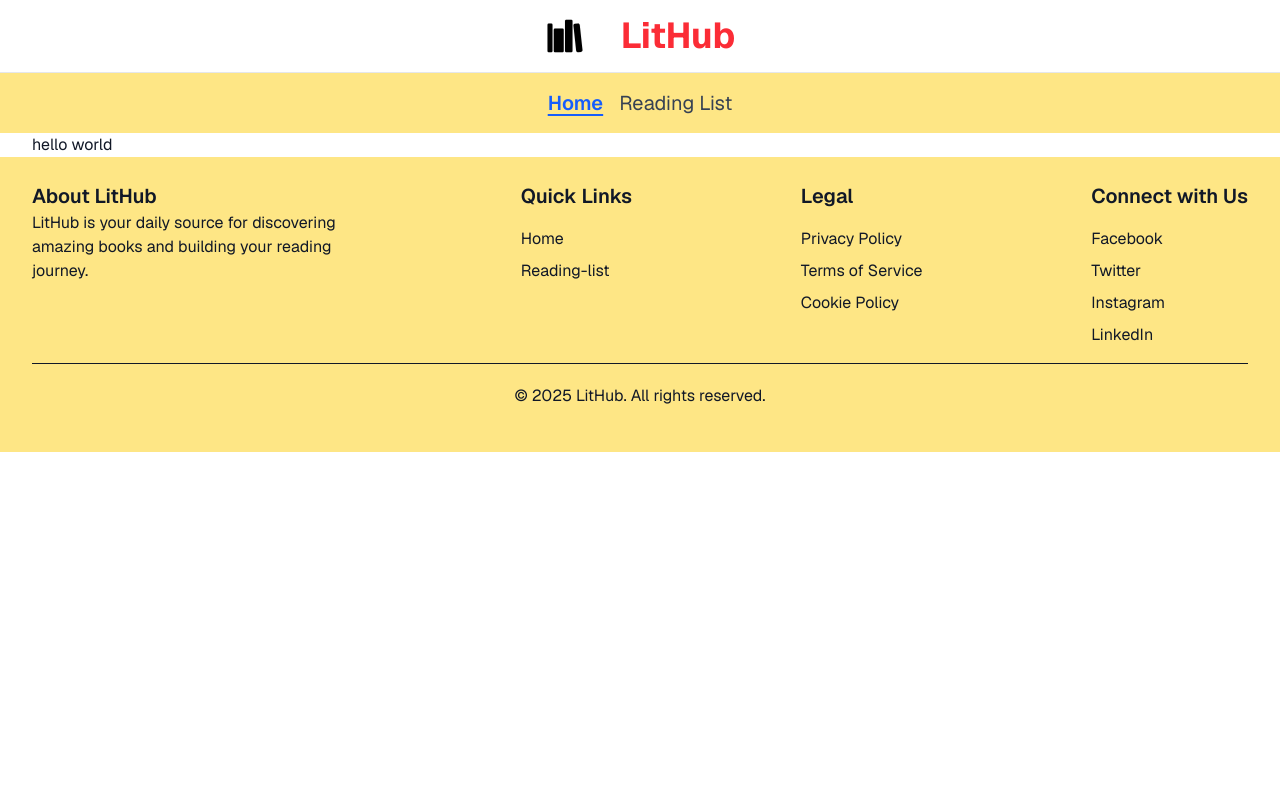
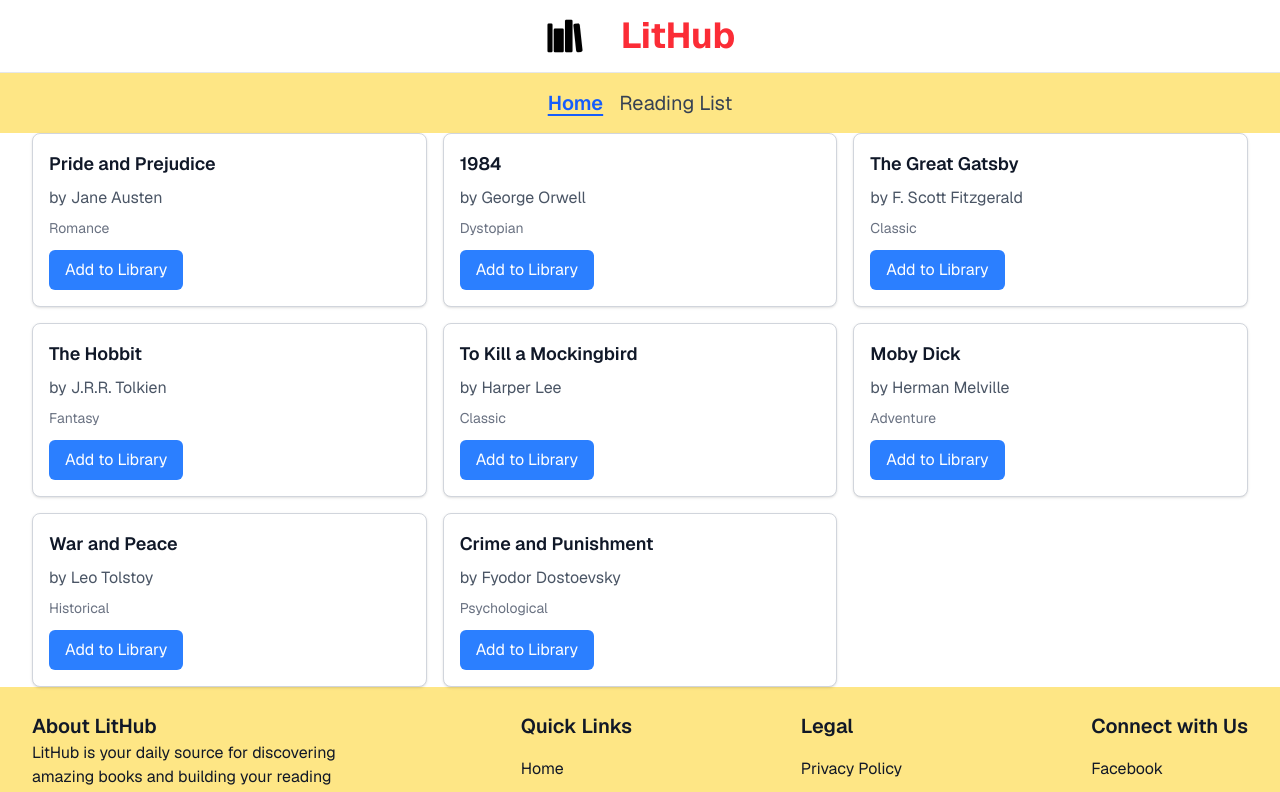
Before and after one commit to Vineethaveerapu/Lithub-testing, a Next.js app: page / in a window 1280 px wide. Shown: the top 792 px of the page. Built offline with nearby package versions, Linux system fonts and the light colour scheme.

Commit message:
added book and booklist component

```diff
--- a/src/app/page.tsx
+++ b/src/app/page.tsx
@@ -1,3 +1,18 @@
+'use client';
+
+import BookList from '@/components/BookList';
+import { books } from '@/data/books';
+
 export default function Home() {
-  return <div>hello world</div>;
+  const handleAdd = (title: string) => {
+    console.log(title);
+  };
+  return (
+    <div>
+      <BookList
+        books={books}
+        onAdd={handleAdd}
+      />
+    </div>
+  );
 }
--- /dev/null
+++ b/src/components/Book.tsx
@@ -0,0 +1,19 @@
+'use client';
+import { BookProps } from '@/utils/types';
+
+const Book = ({ title, author, genre, onAdd }: BookProps) => {
+  return (
+    <div className="border border-gray-300 rounded-lg p-4 bg-white shadow-sm">
+      <h3 className="text-lg font-semibold text-gray-900 mb-2">{title}</h3>
+      <p className="text-gray-600 mb-2">by {author}</p>
+      <p className="text-sm text-gray-500 mb-3">{genre}</p>
+      <button
+        onClick={() => onAdd(title)}
+        className="bg-blue-500 hover:bg-blue-600 text-white px-4 py-2 rounded-md transition-colors duration-200">
+        Add to Library
+      </button>
+    </div>
+  );
+};
+
+export default Book;
--- /dev/null
+++ b/src/components/BookList.tsx
@@ -0,0 +1,19 @@
+'use client';
+import { BookListProps } from '@/utils/types';
+import Book from './Book';
+
+const BookList = ({ books, onAdd }: BookListProps) => {
+  return (
+    <div className="grid grid-cols-1 md:grid-cols-2 lg:grid-cols-3 gap-4">
+      {books.map((book) => (
+        <Book
+          key={book.title}
+          {...book}
+          onAdd={onAdd}
+        />
+      ))}
+    </div>
+  );
+};
+
+export default BookList;
```
